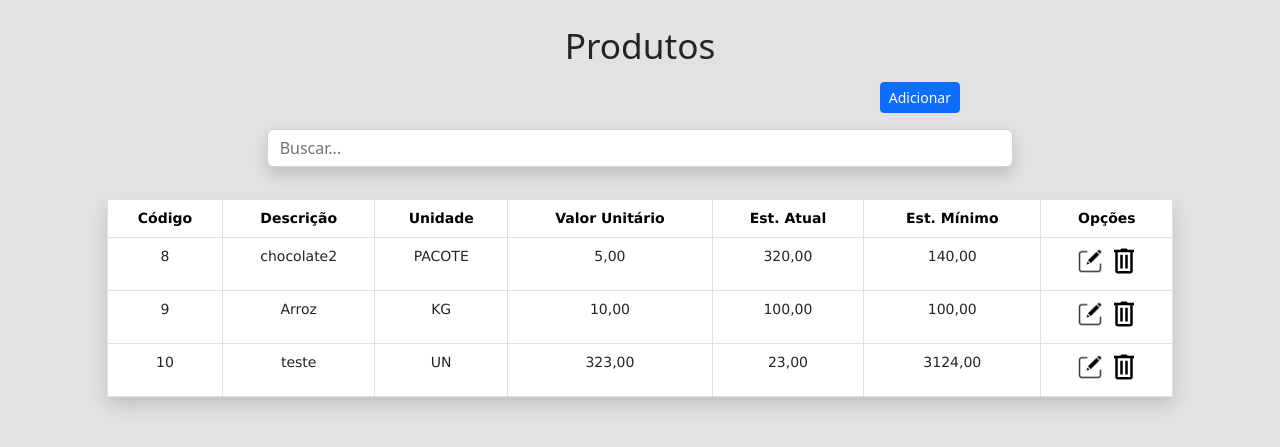
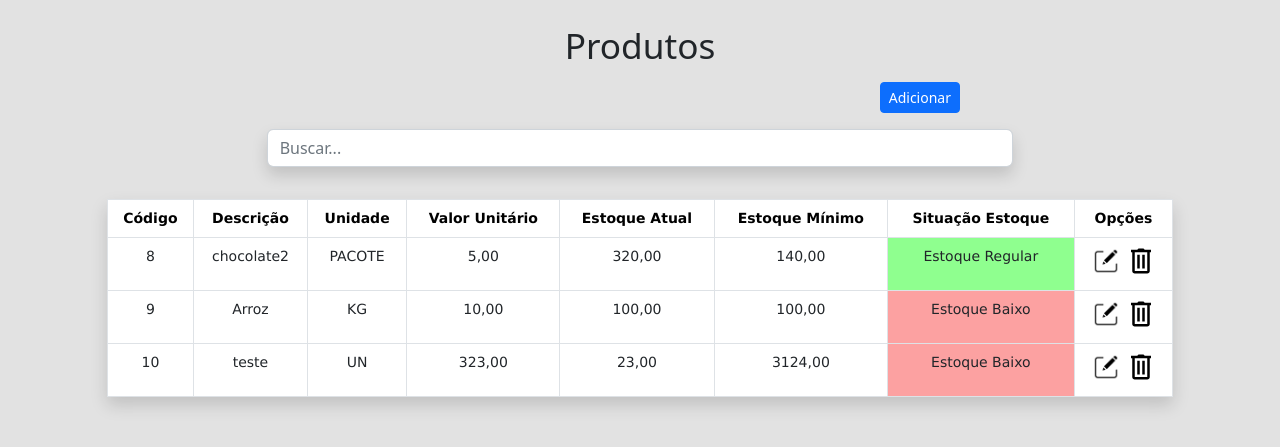
Before and after one commit to JoonMarion/sistema-vendas, a Django app: page /produtos/lista/ in a window 1280 px wide. Shown: the part 72-519 px from the top of the page. Run offline with Django 4.2, Linux system fonts and the light colour scheme; data comes from the database, SQL or seed files in the repository; both versions use the stored data as it was before the commit; parts of the project's set-up code (start-up, migrations or seed data) failed here and were passed over.

```diff
--- a/apps/clientes/models.py
+++ b/apps/clientes/models.py
@@ -11,4 +11,4 @@ class Cliente(models.Model):
     classe = models.CharField(max_length=2)
 
     def __str__(self):
-        return self.nome_cliente
+        return f'{self.cod_cliente} - {self.nome_cliente}'
--- a/apps/clientes/views.py
+++ b/apps/clientes/views.py
@@ -8,7 +8,8 @@ def cliente_lista(request):
     data = {}
     search = request.GET.get('search')
     if search:
-        data['db'] = Cliente.objects.filter(nome_cliente__icontains=search)
+        data['db'] = Cliente.objects.filter(nome_cliente__icontains=search) | Cliente.objects.filter(
+            cod_cliente__icontains=search) | Cliente.objects.filter(cpf__icontains=search)
     else:
         data['db'] = Cliente.objects.all()
     return render(request, 'clientes/lista.html', data)
--- a/apps/detalhevenda/forms.py
+++ b/apps/detalhevenda/forms.py
@@ -7,3 +7,4 @@ class DetalheVendaForm(forms.ModelForm):
     class Meta:
         model = DetalheVenda
         fields = ('cod_venda', 'cod_produto', 'quantidade_produto')
+        labels = {'cod_produto': 'Produto', 'quantidade_produto': 'Quantidade', }
--- a/apps/detalhevenda/models.py
+++ b/apps/detalhevenda/models.py
@@ -6,6 +6,6 @@ from apps.vendas.models import Venda
 
 # Create your models here.
 class DetalheVenda(models.Model):
-    cod_venda = models.ForeignKey(Venda, on_delete=models.CASCADE)
-    cod_produto = models.ForeignKey(Produto, on_delete=models.CASCADE)
+    cod_venda = models.ForeignKey(Venda, on_delete=models.CASCADE, primary_key=True)
+    cod_produto = models.ForeignKey(Produto, on_delete=models.CASCADE, default=None)
     quantidade_produto = models.DecimalField(max_digits=20, decimal_places=2)
--- a/apps/detalhevenda/views.py
+++ b/apps/detalhevenda/views.py
@@ -10,7 +10,7 @@ def detalhe_venda_lista(request):
     data = {}
     search = request.GET.get('search')
     if search:
-        data['db'] = DetalheVenda.objects.filter(descricao_produto__icontains=search)
+        data['db'] = DetalheVenda.objects.filter(cod_venda_id__icontains=search)
     else:
         data['db'] = DetalheVenda.objects.all()
     return render(request, 'detalhevenda/lista.html', data)
--- a/apps/produtos/forms.py
+++ b/apps/produtos/forms.py
@@ -6,4 +6,6 @@ from .models import Produto
 class ProdutoForm(forms.ModelForm):
     class Meta:
         model = Produto
-        fields = ('unidade', 'descricao', 'valor_unitario', 'estoque_minimo', 'quantidade_estoque')
+        fields = ['unidade', 'descricao', 'valor_unitario', 'estoque_minimo', 'quantidade_estoque', ]
+        labels = {'unidade': 'Unidade', 'descricao': 'Descrição', 'valor_unitario': 'Valor Unitário',
+                  'estoque_minimo': 'Estoque Mínimo', 'quantidade_estoque': 'Quantidade em Estoque', }
--- a/apps/produtos/views.py
+++ b/apps/produtos/views.py
@@ -8,7 +8,7 @@ def produto_lista(request):
     data = {}
     search = request.GET.get('search')
     if search:
-        data['db'] = Produto.objects.filter(descricao_produto__icontains=search) | Produto.objects.filter(cod_produto__icontains=search)
+        data['db'] = Produto.objects.filter(descricao__icontains=search) | Produto.objects.filter(cod_produto__icontains=search)
     else:
         data['db'] = Produto.objects.all()
     return render(request, 'produtos/lista.html', data)
--- a/apps/vendas/forms.py
+++ b/apps/vendas/forms.py
@@ -12,6 +12,8 @@ class VendaForm(forms.ModelForm):
         model = Venda
         fields = ('cod_venda', 'cod_cliente', 'data_venda')
 
+        labels = {'cod_cliente': 'Cliente', 'data_venda': 'Data da Venda',}
+
         widgets = {
             'data_venda': DateInput(),
         }
--- a/apps/vendas/views.py
+++ b/apps/vendas/views.py
@@ -8,7 +8,7 @@ def venda_lista(request):
     data = {}
     search = request.GET.get('search')
     if search:
-        data['db'] = Venda.objects.filter(descricao_produto__icontains=search) | Venda.objects.filter(cod_produto__icontains=search)
+        data['db'] = Venda.objects.filter(cod_venda__icontains=search)
     else:
         data['db'] = Venda.objects.all()
     return render(request, 'vendas/lista.html', data)
--- a/templates/clientes/lista.html
+++ b/templates/clientes/lista.html
@@ -17,14 +17,14 @@
     </form>
 </div>
 
-<div class="col-11 col-sm-10 col-xxl-8 m-auto pt-4 pb-2 text-center">
+<div class="col-11 m-auto pt-4 pb-2 text-center">
     <table class="table table-bordered bg-white shadow">
         <thead class="primary">
             <tr class="tabelaFtpd">
                 <th scope="col">Código</th>
                 <th scope="col">Nome</th>
                 <th scope="col">CPF</th>
-                <th scope="col">Email</th>
+                <th scope="col" style="min-width: 150px;">Email</th>
                 <th scope="col">Renda</th>
                 <th scope="col">Classe</th>
                 <th scope="col">Opções</th>
--- a/templates/produtos/lista.html
+++ b/templates/produtos/lista.html
@@ -25,20 +25,27 @@
                 <th scope="col">Descrição</th>
                 <th scope="col">Unidade</th>
                 <th scope="col">Valor Unitário</th>
-                <th scope="col">Est. Atual</th>
-                <th scope="col">Est. Mínimo</th>
+                <th scope="col">Estoque Atual</th>
+                <th scope="col">Estoque Mínimo</th>
+                <th scope="col" style="min-width: 150px;">Situação Estoque</th>
                 <th scope="col">Opções</th>
             </tr>
             </thead>
             <tbody>
             {% for dbs in db %}
                 <tr>
-                <td>{{dbs.cod_produto}}</td>
-                <td>{{dbs.descricao}}</td>
-                <td>{{dbs.unidade}}</td>
-                <td>{{dbs.valor_unitario}}</td>
-                <td>{{dbs.quantidade_estoque}}</td>
-                <td>{{dbs.estoque_minimo}}</td>
+                    <td>{{ dbs.cod_produto }}</td>
+                    <td>{{ dbs.descricao }}</td>
+                    <td>{{ dbs.unidade }}</td>
+                    <td>{{ dbs.valor_unitario }}</td>
+                    <td>{{ dbs.quantidade_estoque }}</td>
+                    <td>{{ dbs.estoque_minimo }}</td>
+                    {% if dbs.quantidade_estoque <= dbs.estoque_minimo %}
+                        <td style="background: rgba(250,79,79,0.53);">Estoque Baixo</td>
+                    {% endif %}
+                    {% if dbs.quantidade_estoque > dbs.estoque_minimo %}
+                        <td class="text-center" style="background: rgba(51,255,51,0.55);">Estoque Regular</td>
+                    {% endif %}
                     <td class="group">
                         {% load static %}
                         <a class="icon" href="{% url 'produto_edit' pk=dbs.cod_produto %}">
```
Also changed, not shown: templates/index.html (+5 -3 lines), apps/detalhevenda/migrations/0005_remove_detalhevenda_cod_produto_and_more.py (added), apps/detalhevenda/migrations/0006_remove_detalhevenda_cod_produto_and_more.py (added), apps/detalhevenda/migrations/0007_remove_detalhevenda_id_alter_detalhevenda_cod_venda.py (added), apps/vendas/models.py (line endings or trailing spaces), db.sqlite3. Lines whose indentation alone changed are shown as unchanged.
